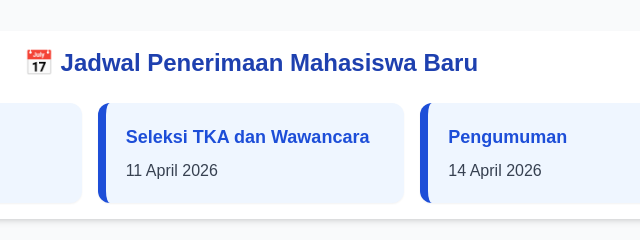
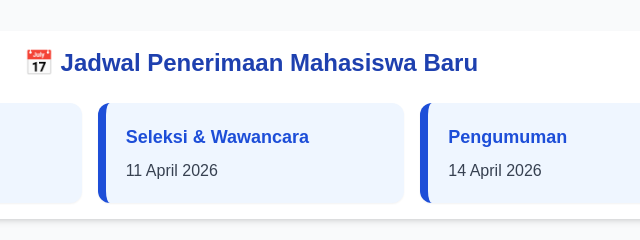
Before and after one commit to MIKOM-ui/Magister-Ilmu-Komunikasi-Untirta, a plain HTML site: page index.html in a window 1280 px wide. Shown: the part 1100-1340 px from the top of the page, 389-1029 px from the left. Drawn offline with nearby package versions, Linux system fonts and the light colour scheme.

Commit message:
Update index.html

```diff
--- a/index.html
+++ b/index.html
@@ -142,7 +142,7 @@
         </div>
 
         <div class="bg-blue-50 border-l-8 border-blue-700 rounded-xl p-5 shadow-sm hover:shadow-md transition">
-          <h4 class="text-blue-700 font-semibold text-lg mb-2">Seleksi TKA dan Wawancara</h4>
+          <h4 class="text-blue-700 font-semibold text-lg mb-2">Seleksi & Wawancara</h4>
           <p class="text-gray-700 font-medium">11 April 2026</p>
         </div>
 
```
